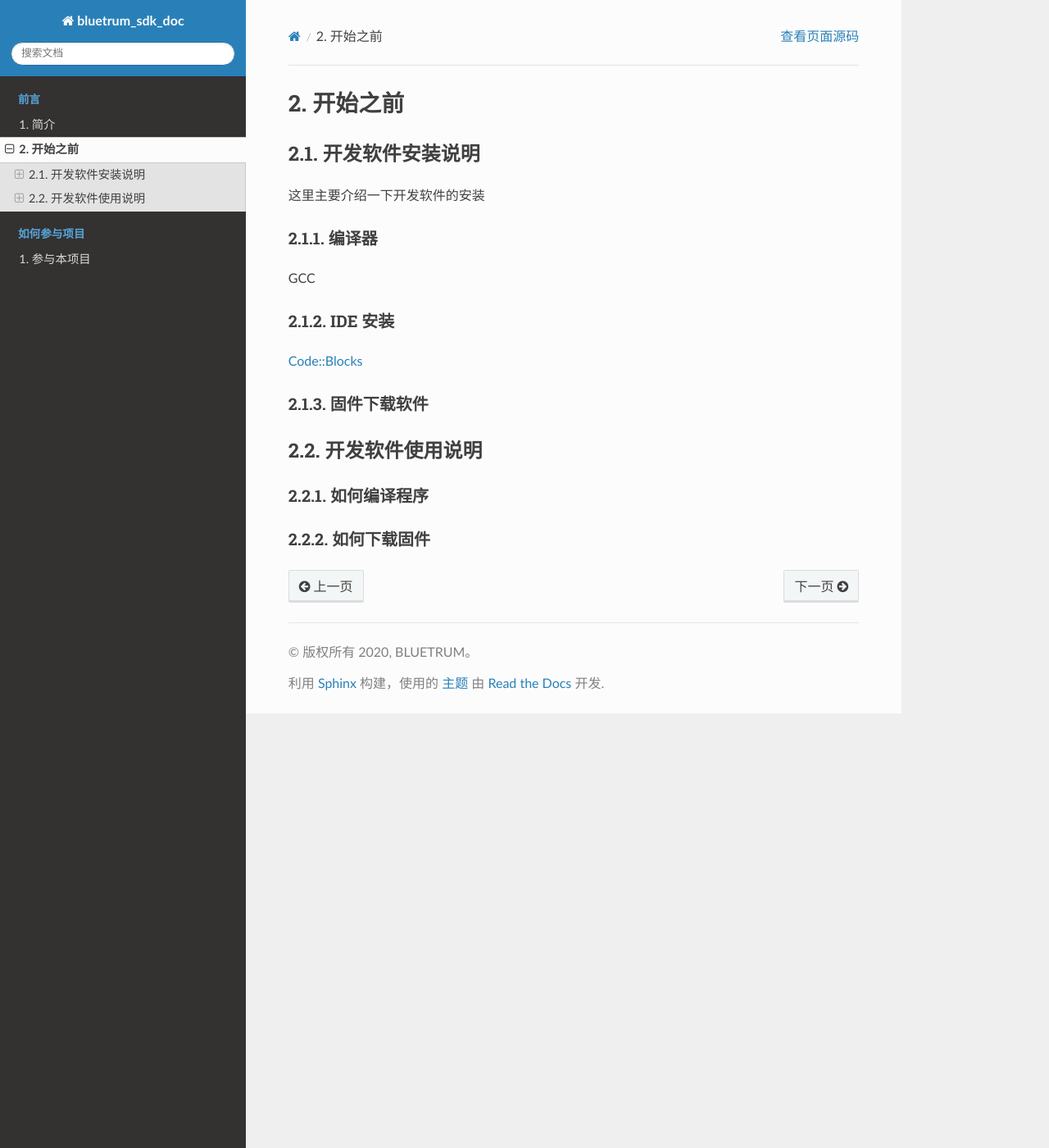
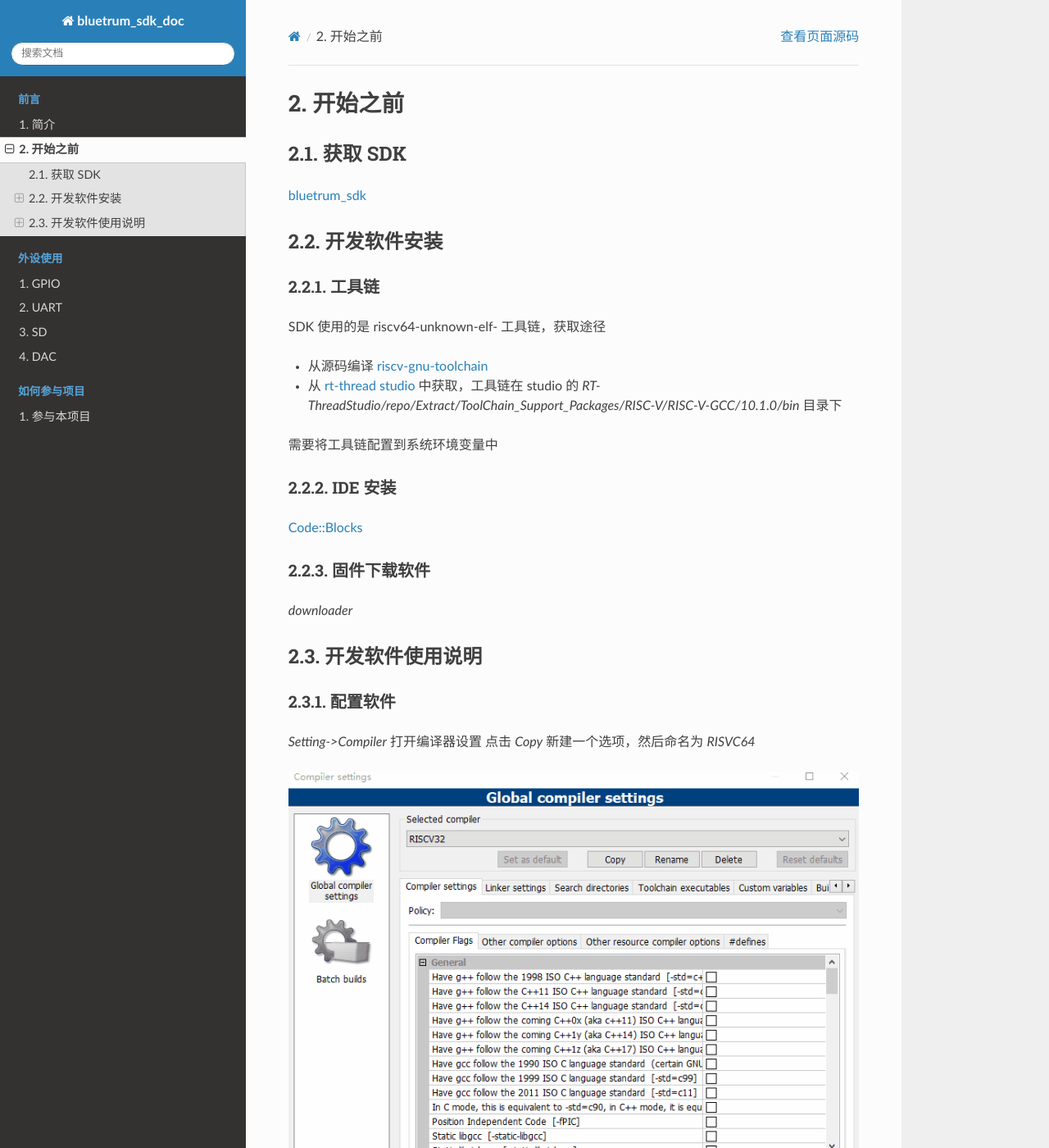
Before and after one commit to BLUETRUM/bluetrum_sdk_doc, a Sphinx documentation site: the page built from docs/getting-start/beforehand.rst, in a window 1280 px wide and 1400 px high. Shown: the whole window at 82% size. Built offline with Sphinx 7.4.7 and the Read the Docs theme 2.0.0, drawn with Linux system fonts in a browser that asks for light colours; some of the changed text lies outside the part shown.

Commit message:
介绍如何配置开发软件

```diff
--- a/docs/getting-start/abstract.rst
+++ b/docs/getting-start/abstract.rst
@@ -1,4 +1,4 @@
 简介
 =========
 
-对于 `bluetrum_sdk <https://github.com/BLUETRUM/bluetrum_sdk_doc>`_ 的使用介绍
+对于 `bluetrum_sdk <https://github.com/BLUETRUM/bluetrum_sdk>`_ 的使用介绍
--- a/docs/getting-start/beforehand.rst
+++ b/docs/getting-start/beforehand.rst
@@ -2,14 +2,22 @@
 开始之前
 ==========
 
-开发软件安装说明
+获取 SDK
+==========
+
+`bluetrum_sdk <https://github.com/BLUETRUM/bluetrum_sdk>`_
+
+开发软件安装
 =================
 
-这里主要介绍一下开发软件的安装
+工具链
+----------
+SDK 使用的是 riscv64-unknown-elf- 工具链，获取途径
 
-编译器
-----------
-GCC
++ 从源码编译 `riscv-gnu-toolchain <https://github.com/riscv/riscv-gnu-toolchain>`_
++ 从 `rt-thread studio <https://www.rt-thread.org/page/studio.html>`_ 中获取，工具链在 studio 的 `RT-ThreadStudio/repo/Extract/ToolChain_Support_Packages/RISC-V/RISC-V-GCC/10.1.0/bin` 目录下
+
+需要将工具链配置到系统环境变量中
 
 IDE 安装
 -----------
@@ -17,12 +25,30 @@ IDE 安装
 
 固件下载软件
 -------------
+`downloader`
 
 开发软件使用说明
 =================
 
+配置软件
+------------
+`Setting->Compiler` 打开编译器设置
+点击 `Copy` 新建一个选项，然后命名为 `RISVC64`
+
+.. image:: images/bf_setting_ide_0.gif
+   :align: center
+
+配置工具链
+
+.. image:: images/bf_setting_ide_1.png
+   :align: center
+
 如何编译程序
 ------------
 
+双击打开 `template/rt-thread/app.cbp` 工程文件
+
+点击工具栏的编译按键
+
 如何下载固件
 ------------
--- /dev/null
+++ b/docs/peripheral/dac.rst
@@ -0,0 +1,2 @@
+DAC
+======
--- /dev/null
+++ b/docs/peripheral/gpio.rst
@@ -0,0 +1,2 @@
+GPIO
+======
--- /dev/null
+++ b/docs/peripheral/sd.rst
@@ -0,0 +1,6 @@
+SD
+===========
+
+库中使用 SDIO 与 SD 卡进行通信
+
+在寄存器中写入 CMD 与 ARG 后，硬件会补足其余数据
--- /dev/null
+++ b/docs/peripheral/uart.rst
@@ -0,0 +1,2 @@
+UART
+======
```
Also changed, not shown: docs/index.rst (+10 -0 lines), docs/getting-start/images/bf_setting_ide_0.gif (added), docs/getting-start/images/bf_setting_ide_1.png (added).
